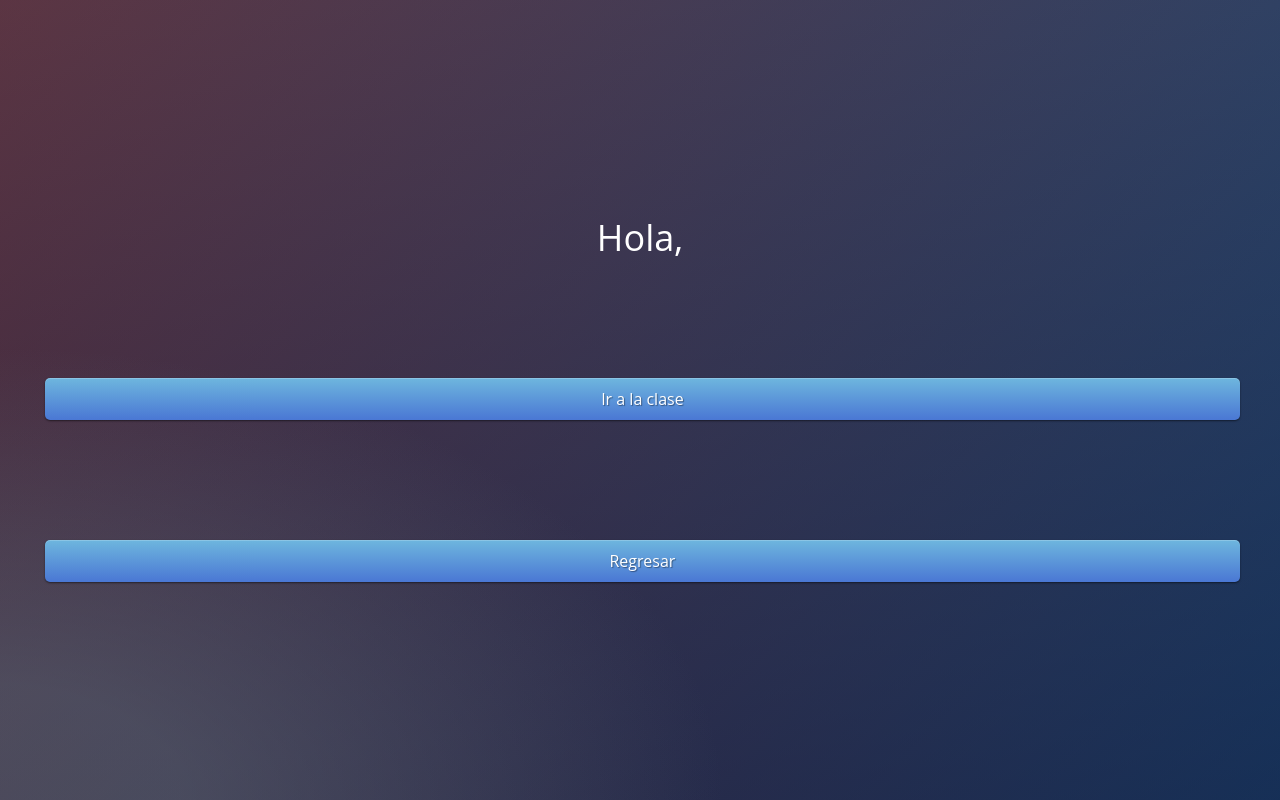
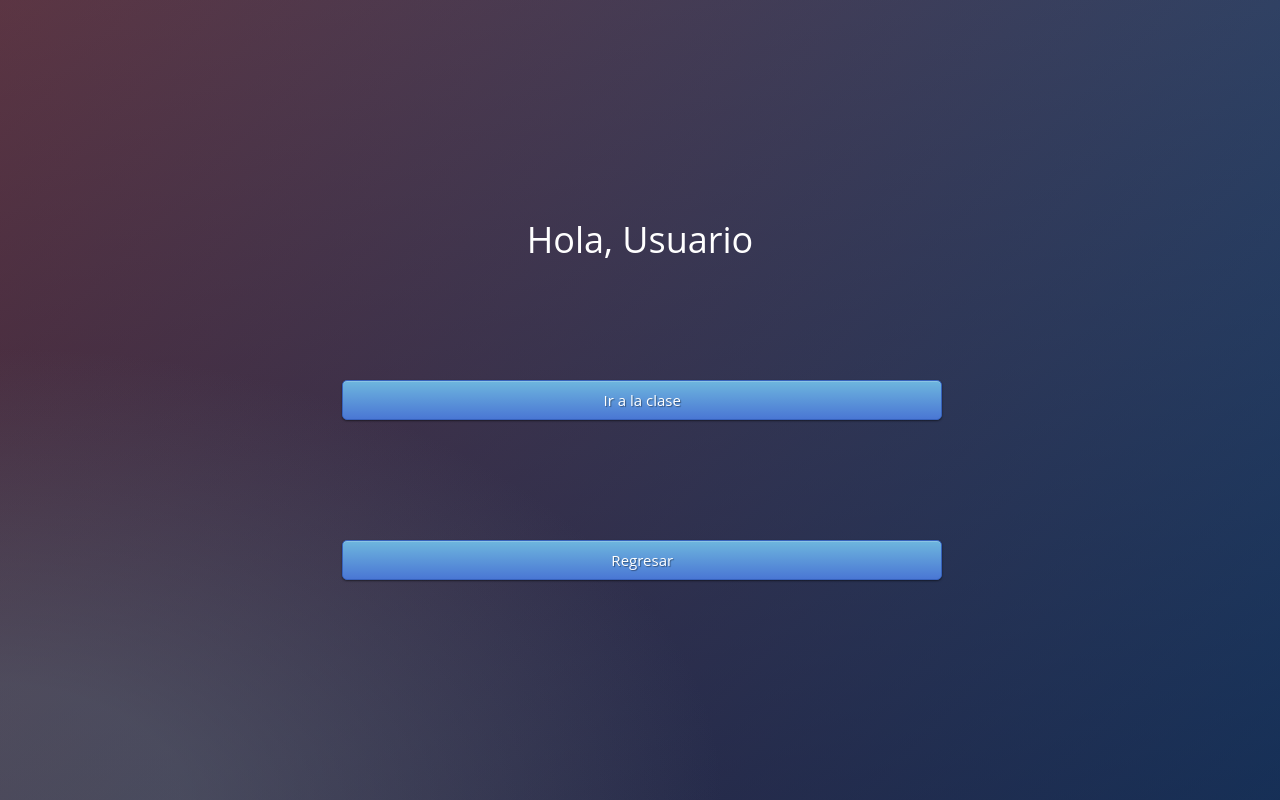
Before and after one commit to samuelacevedo9307/education-project, a Next.js app: page /pages/conect in a window 1280 px wide. Built offline with nearby package versions, Linux system fonts and the light colour scheme.

Commit message:
feat: change in page conect problems in localstorage

```diff
--- a/src/app/pages/conect/page.tsx
+++ b/src/app/pages/conect/page.tsx
@@ -1,31 +1,29 @@
 "use client";
 
+import Link from "next/link";
+
 const BrainQuiz: React.FC = () => {
-  const fullName = localStorage.getItem("fullName");
+  const fullName = localStorage.getItem("fullName") || "Usuario";
 
   return (
     <div className="h-screen w-full">
       <div className="w-full h-full flex flex-col justify-center items-center">
         <h1 className="p-10 text-4xl text-white">Hola, {fullName}</h1>
         <div className="w-full h-min flex justify-center items-center p-10">
-          <button
-            id="btn-before"
-            className="btn btn-primary btn-block btn-large mt-10 w-full "
+          <a
+            href="https://meet.google.com/pgy-bnbq-seg"
+            className="btn btn-primary btn-block btn-large mt-10 w-full"
           >
-            <a href="https://meet.google.com/pgy-bnbq-seg" className="w-full">
-              Ir a la clase
-            </a>
-          </button>
+            Ir a la clase
+          </a>
         </div>
         <div className="w-full h-min flex justify-center items-center p-10">
-          <button
-            id="btn-before"
-            className="btn btn-primary btn-block btn-large mt-10 w-full "
+          <Link
+            href="/dashboard"
+            className="btn btn-primary btn-block btn-large mt-10 w-full"
           >
-            <a href="/pages/dashboard" className="w-full">
-              Regresar
-            </a>
-          </button>
+            Regresar
+          </Link>
         </div>
       </div>
     </div>
```
